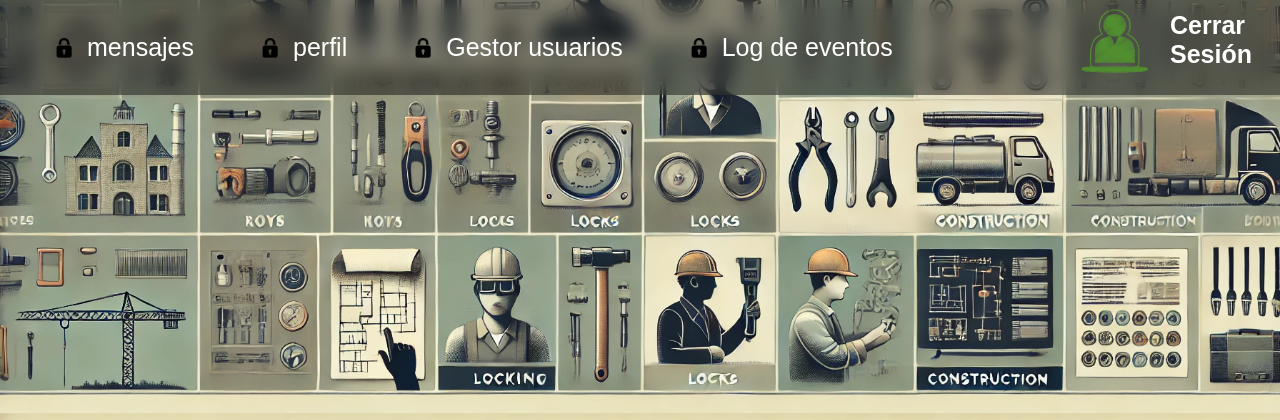
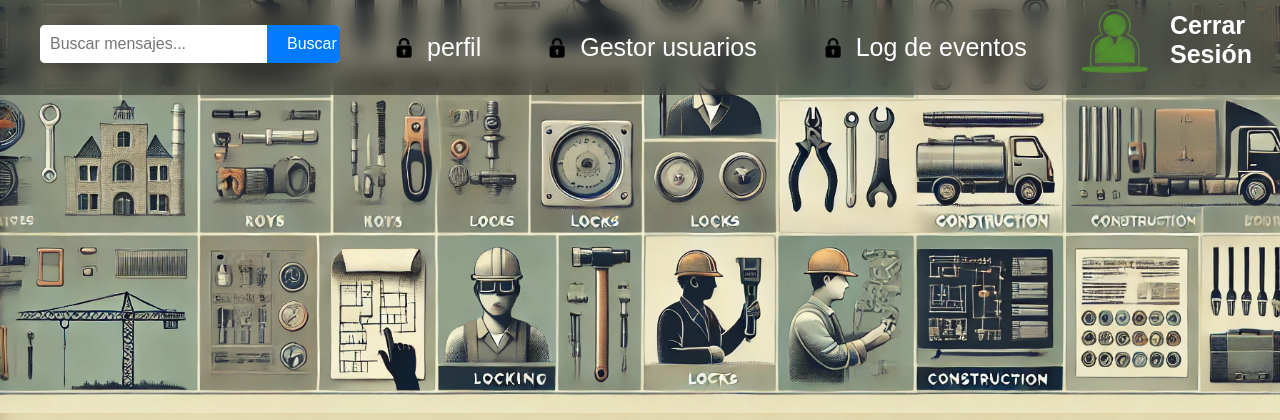
Before and after one commit to juancif/Easyjob_proyecto, a PHP site: page /Easyjob_proyecto/index_work/index_work.html in a window 1280 px wide. Shown: the top 420 px of the page. Run offline with PHP 8.4, Linux system fonts and the light colour scheme.

Commit message:
actualizacion6

```diff
--- a/index_work/index_work.css
+++ b/index_work/index_work.css
@@ -40,6 +40,37 @@ body {
 /* Efecto hover para los enlaces del menú */
 .menu_superior a:hover {
     text-decoration: underline;
+}
+
+.search-form {
+    display: flex; /* Usar flexbox para alinear el input y el botón */
+    align-items: center; /* Centrar verticalmente */
+    background-color: #ffffff; /* Fondo blanco para el formulario */
+    border-radius: 5px; /* Bordes redondeados */
+    box-shadow: 0 4px 6px rgba(0, 0, 0, 0.1); /* Sombra suave */
+    overflow: hidden; /* Evitar que el contenido se desborde */
+    width: 300px; /* Ancho del formulario */
+}
+
+.search-input {
+    border: none; /* Sin borde para el campo de entrada */
+    padding: 10px; /* Espaciado interno */
+    font-size: 16px; /* Tamaño de fuente */
+    flex: 1; /* Ocupa el espacio disponible */
+}
+
+.search-button {
+    background-color: #007bff; /* Color del botón */
+    color: white; /* Color del texto del botón */
+    border: none; /* Sin borde */
+    padding: 10px 20px; /* Espaciado interno del botón */
+    font-size: 16px; /* Tamaño de fuente del botón */
+    cursor: pointer; /* Cursor de mano */
+    transition: background-color 0.3s; /* Transición suave para el hover */
+}
+
+.search-button:hover {
+    background-color: #0056b3; /* Color del botón al pasar el ratón */
 }
 
 .imgs__menu{
@@ -139,3 +170,12 @@ body {
 .cerrar__sesion {
     font-weight: bold; /* Hacer el texto en negrita */
 }
+
+
+/*contenido del index*/
+
+.recuadro_perfil{
+    position: absolute;
+    width: 200px;
+    height: 200px;
+}
--- a/index_work/index_work.html
+++ b/index_work/index_work.html
@@ -9,9 +9,11 @@
 <body>
     <nav class="nav__principal">
         <ul class="nav__list">
-            <li class="nav__item">
-                <a href="http://localhost/GateGourmet/listado_maestro/listado_maestro.php" class="nav__link"><img src="../imagenes/security.png" alt="Listado_maestro" class="imgs__menu">mensajes</a>
-            </li>
+            <li class="nav__item search-item">
+                <form class="search-form">
+                    <input type="text" class="search-input" placeholder="Buscar mensajes...">
+                    <button type="submit" class="search-button">Buscar</button>
+                </form>
             <li class="nav__item">
                 <a href="http://localhost/GateGourmet/Crear_documento/crear.php" class="nav__link"><img src="../imagenes/security.png" alt="Crear datetime" class="imgs__menu">perfil</a>
             </li>
@@ -22,11 +24,11 @@
                 <a href="http://localhost/GateGourmet/log_eventos/log_eventos.php" class="nav__link"><img src="../imagenes/security.png" alt="log_eventos" class="imgs__menu">Log de eventos</a>
             </li>
             <li class="nav__item__user">
-                <a href="http://localhost/GateGourmet/Movimientos/logout.php" class="cerrar__sesion__link"><img src="Imagenes/image.png" alt="Usuario" class="img__usuario"><div class="cerrar__sesion">Cerrar Sesión</div></a>
+                <a href="http://localhost/GateGourmet/Movimientos/logout.php" class="cerrar__sesion__link"><img src="../Imagenes/image.png" alt="Usuario" class="img__usuario"><div class="cerrar__sesion">Cerrar Sesión</div></a>
             </li>
         </ul>
     </nav>
-<div class="usuarios">
+<div class="recuadro_perfil">
 
 </div>
 </body>
```
